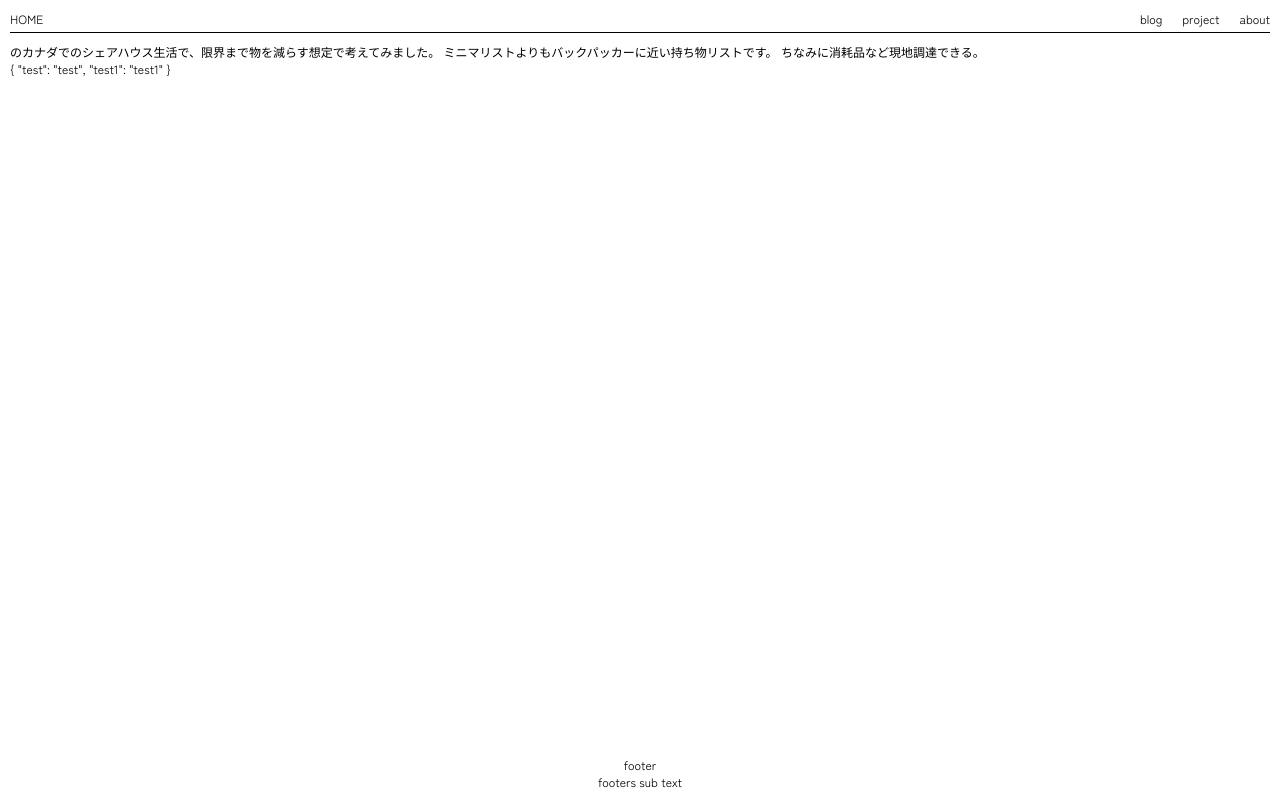
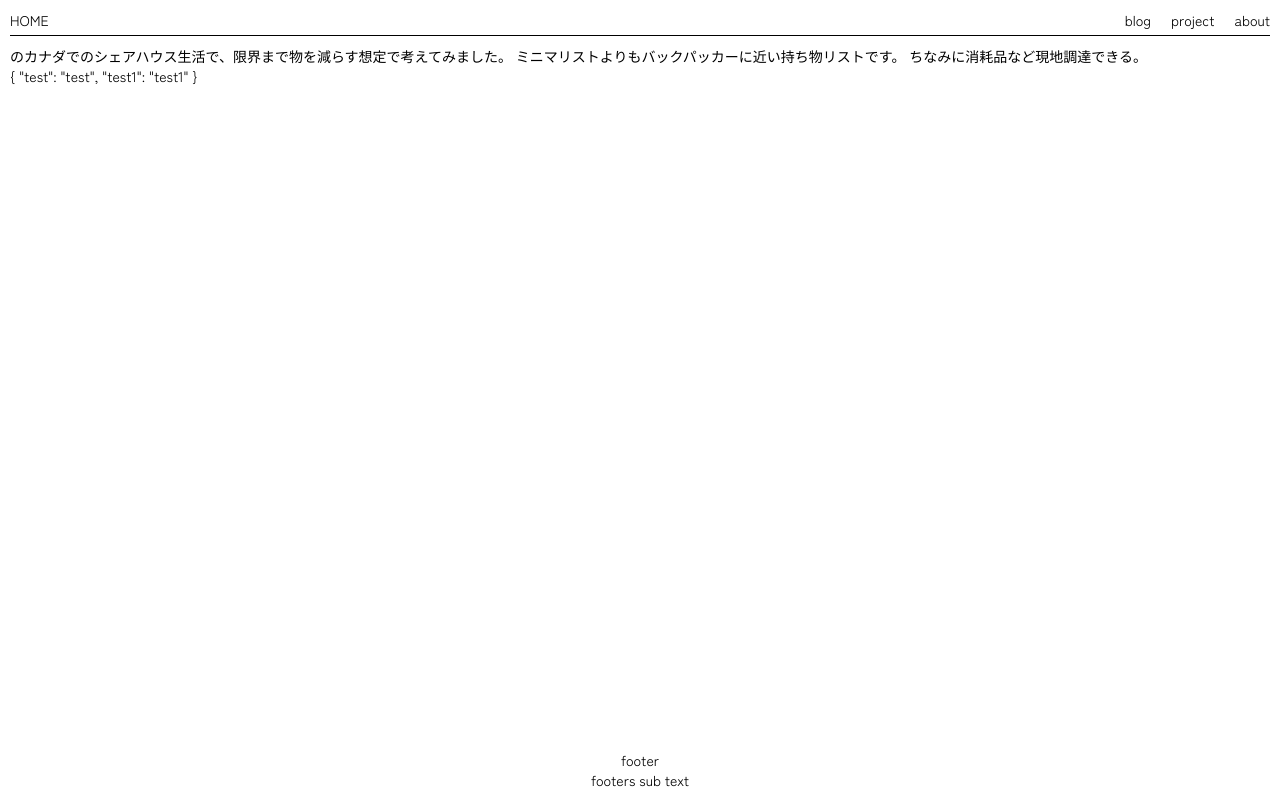
Before and after one commit to yuki-cell/github-page-test-1, a plain HTML site: page pages/index.html in a window 1280 px wide. Drawn offline with nearby package versions, Linux system fonts and the light colour scheme.

Commit message:
increase font size

```diff
--- a/pages/index.html
+++ b/pages/index.html
@@ -18,9 +18,10 @@
     }
     body {
         font-family: "Zen Kaku Gothic New", sans-serif;
+        /* font-family: "Hiragino Kaku Gothic ProN"; */
         font-weight: 400;
         font-style: normal;
-        font-size: 12px;
+        font-size: 14px;
 
         padding: 10px;
     }
```
Also changed, not shown: components/footer.html (+1 -1 lines).
